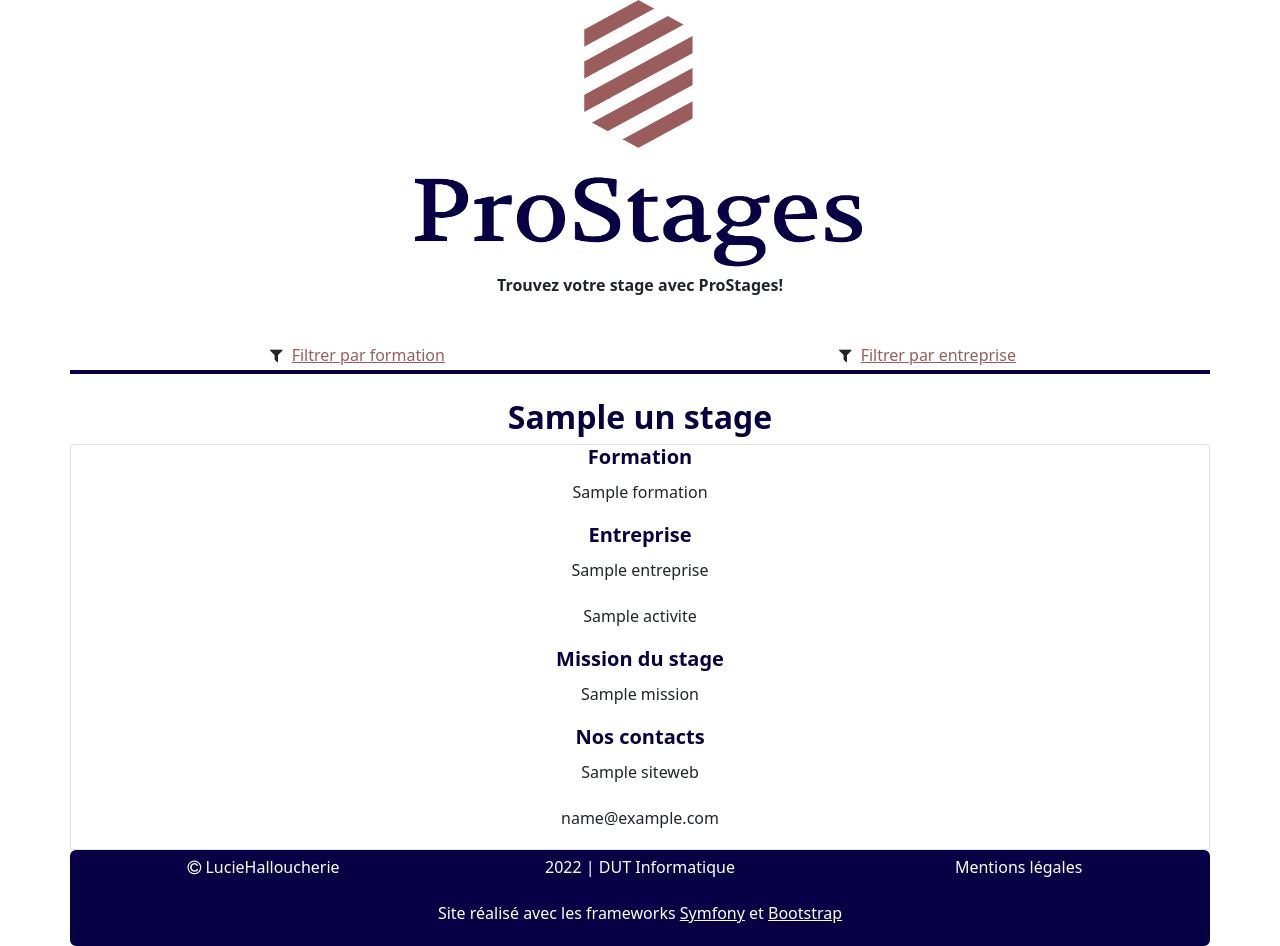
After one commit to DepretLucie/prostages, a Symfony app: template templates/prostages/stagesPourUneFormation.html.twig in a window 1280 px wide. The commit adds this page. Run offline with Twig, Linux system fonts and the light colour scheme; the template is opened without the code that fills it: most values are stand-ins (such as "Sample title", 1, 10 or a date in 2020); some libraries are stand-ins or nearby versions.

Commit message:
Adaptation des routes pour les filtres par exemple: /formation/{idF}/stages/{idS}

```diff
--- a/templates/prostages/stagesParEntreprise.html.twig
+++ b/templates/prostages/stagesParEntreprise.html.twig
@@ -29,7 +29,7 @@
                         <tr>
                             <div class="row">
                                 <div class="col-md-4 col-xs-12">
-                                    <td><a href="{{path('prostages_stages', {id:stageCourant.id})}}">{{ stageCourant.titre }}</a></td>
+                                    <td><a href="{{path('prostages_stagesPourUneEntreprise', {idE:entreprise.id, idS:stageCourant.id})}}">{{ stageCourant.titre }}</a></td>
                                 </div>
 
                                 <div class="col-md-4 col-xs-12">
--- a/templates/prostages/stagesParFormation.html.twig
+++ b/templates/prostages/stagesParFormation.html.twig
@@ -26,7 +26,7 @@
                         <tr>
                             <div class="row">
                                 <div class="col-md-6 col-xs-12">
-                                    <td><a href="{{path('prostages_stages', {id:stageCourant.id})}}">{{ stageCourant.titre }}</a></td>
+                                    <td><a href="{{path('prostages_stagesPourUneFormation', {idF:formation.id, idS:stageCourant.id})}}">{{ stageCourant.titre }}</a></td>
                                 </div>
 
                                 <div class="col-md-6 col-xs-12">
--- /dev/null
+++ b/templates/prostages/stagesPourUneFormation.html.twig
@@ -0,0 +1,27 @@
+{% extends 'base.html.twig' %}
+
+{% block contenu %}
+
+    <div class="example-wrapper">
+        <h2 style="color: #080044; font-weight: bold;"> {{ unStage.titre}} </h2>
+
+        <div class="card">
+            <h5 style="color: #080044; font-weight: bold;">Formation</h5>
+            {% for formationCourante in unStage.formations %}
+                <p>{{ formationCourante.nomLong }}</p>
+            {% endfor %}
+
+            <h5 style="color: #080044; font-weight: bold;">Entreprise</h5>
+            <p>{{ unStage.entreprise.nom }}</p>
+            <p>{{ unStage.entreprise.activite }}</p>
+
+            <h5 style="color: #080044; font-weight: bold;">Mission du stage</h5>
+            <p>{{ unStage.mission }}</p>
+
+            <h5 style="color: #080044; font-weight: bold;">Nos contacts</h5>
+            <p>{{ unStage.entreprise.siteweb }}</p>
+            <p>{{ unStage.email }}</p>
+        </div>
+    </div>
+
+{% endblock %}
```
Also changed, not shown: src/Controller/ProstagesController.php (+30 -0 lines), templates/prostages/stagesPourUneEntreprise.html.twig (added, +27 -0 lines).
